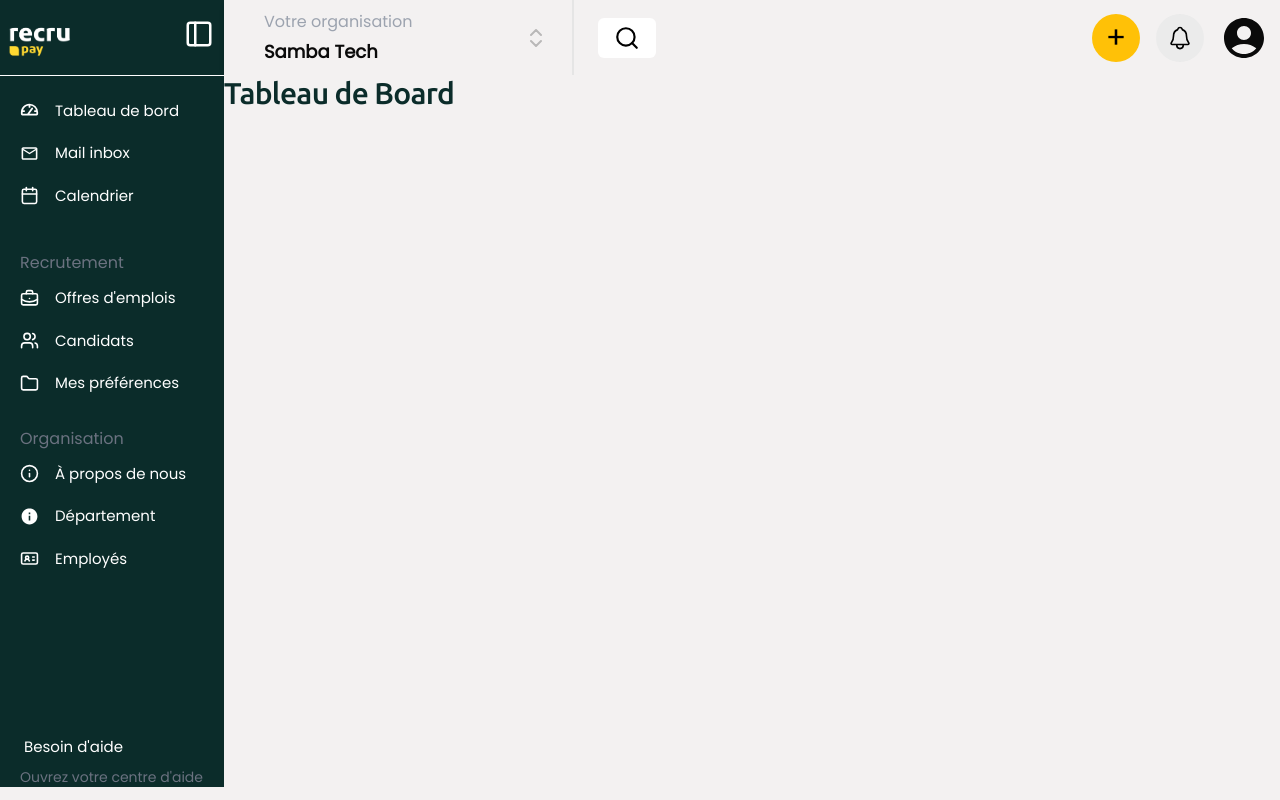
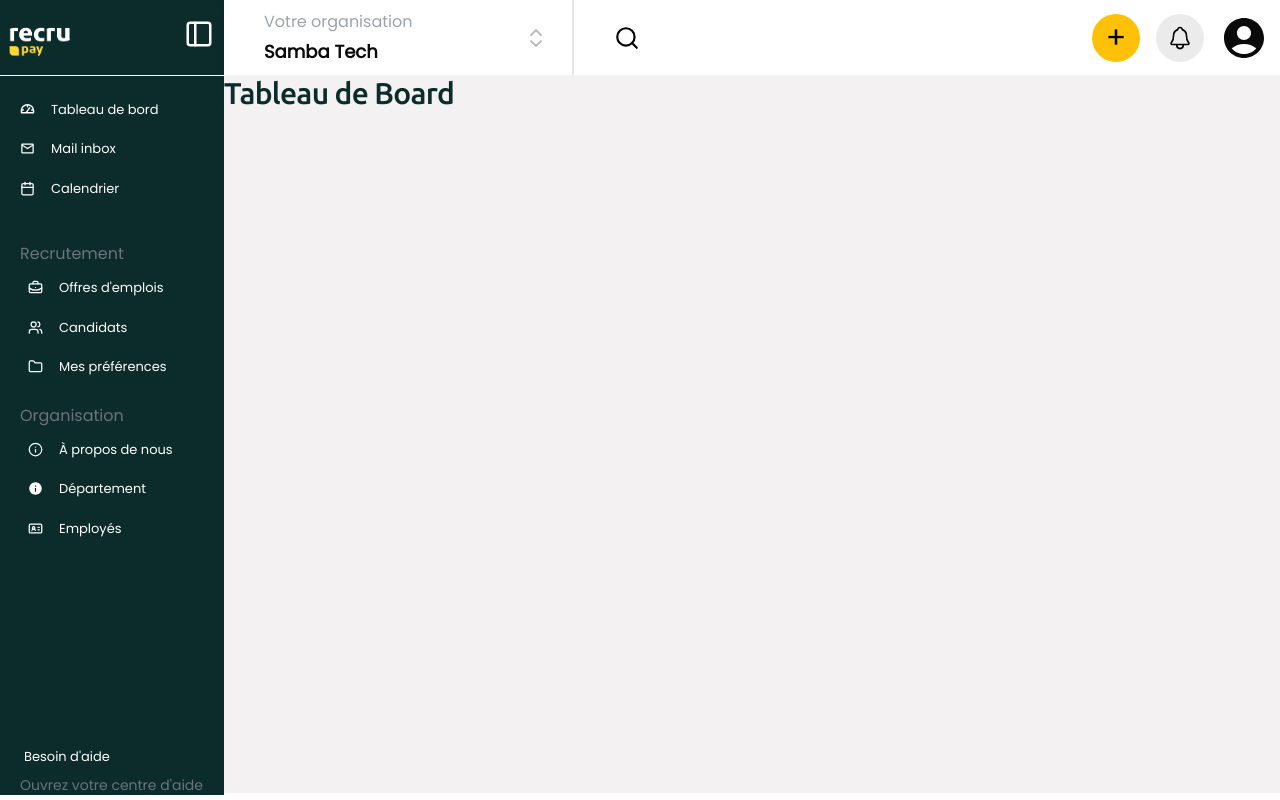
Before and after one commit to cruz-welandi/recruPay, a Next.js app: page / in a window 1280 px wide. Built offline with nearby package versions, Linux system fonts and the light colour scheme.

Commit message:
i change the layout

```diff
--- a/src/app/layout.tsx
+++ b/src/app/layout.tsx
@@ -29,7 +29,7 @@ export default function RootLayout({
 }>) {
   return (
     <html lang="en">
-      <body className={` ${poppins.variable} ${ubuntu.variable} font-poppins flex bg-[#f3f1f1]`} >
+      <body className={` ${poppins.variable} ${ubuntu.variable} font-poppins flex `} >
 
         <SideBar/>
 
@@ -40,7 +40,6 @@ export default function RootLayout({
             {children}
           </div>
         </div>
-
       </body>
     </html>
   );
--- a/src/components/Link.tsx
+++ b/src/components/Link.tsx
@@ -23,7 +23,7 @@ const Link: React.FC<SideBarProps> = ({ label, size, Icon, link ,selected,onclic
             onClick={()=>onclick(link)}
             className={`pt-[12px] pl-2 flex gap-4 items-center text-white text-md rounded-sm pb-2 ${selected ? 'bg-theme-2' : ''}`}
         >
-            <Icon size={19} />
+            <Icon size={15} />
             <button style={{ fontSize: size ? size : 8 }}>
                 {label}
             </button>
--- a/src/components/SideBar.tsx
+++ b/src/components/SideBar.tsx
@@ -10,7 +10,7 @@ const SideBar = () => {
      const [ linkSelected,setLinkSelected]=React.useState("");
     const handleWelcomePage = (event:any) => {
         event.preventDefault();
-        window.location.reload();
+        window.location.href="/";
     };
 
     const toggleSidebar = () => {
@@ -20,9 +20,9 @@ const SideBar = () => {
 setLinkSelected(link)
    }
     return (
-        <div>
+        <div className=''>
             {/* Header Section */}
-            <div className=' flex justify-between py-3 pt-[19px] pr-[10px]  w-56 bg-theme-1'>
+            <div className='   flex justify-between py-3 pt-[19px] pr-[10px]  w-56 bg-theme-1'>
                 <span className='text-2xl'>
                     <a href='/' onClick={handleWelcomePage}>
                         <img src='/logo-fond-vert.png' height={80} width={80} alt="Logo" />
@@ -33,41 +33,49 @@ setLinkSelected(link)
                 </div>
             </div>
             {/* Sidebar Section */}
-            <div className={`h-[89vh] ${isExpanded ? 'w-56' : 'w-16 '} bg-theme-1  text-white flex flex-col justify-between transition-all duration-300 `}>
+            <div className={`h-[90vh] ${isExpanded ? 'w-56' : 'w-16 '} bg-theme-1  text-white flex flex-col justify-between transition-all duration-300 `}>
                 <div>
                     <div className='min-h-[1px] bg-white'></div>
                     <div className=' pt-[12px] pl-3 pr-4  cursor-pointer'>
                         {isExpanded ? (
-                            <>
-                                <Link label="Tableau de bord" size={15} Icon={PiGaugeBold} link={"/"} selected={linkSelected==="/"}  onclick={handleClick}/>
-                                <Link label="Mail inbox" size={15} Icon={MdOutlineMail} link={"/mail"} selected={linkSelected==="/mail"}  onclick={handleClick} />
-                                <Link label="Calendrier" size={15} Icon={Calendar} link={"/Calendrier"}selected={linkSelected==="/Calendrier"}  onclick={handleClick} />
+                            <div className=''>
+                                <div>
+                                <Link label="Tableau de bord" size={13} Icon={PiGaugeBold} link={"/"} selected={linkSelected==="/"}  onclick={handleClick}/>
+                                <Link label="Mail inbox" size={13} Icon={MdOutlineMail} link={"/mail"} selected={linkSelected==="/mail"}  onclick={handleClick} />
+                                <Link label="Calendrier" size={13} Icon={Calendar} link={"/Calendrier"}selected={linkSelected==="/Calendrier"}  onclick={handleClick} />
+                                </div>
+                                <div className='pt-9 pl-2'>
 
-                                <h1 className='text-gray-500 pt-9 pl-2 text-md'>Recrutement</h1>
-                                <Link label="Offres d'emplois" size={15} Icon={BriefcaseBusiness} link={"/Offresdemplois"}  selected={linkSelected==="/Offresdemplois"}  onclick={handleClick}/>
-                                <Link label="Candidats" size={15} Icon={Users} link={"/Candidats"} selected={linkSelected==="/Candidats"}  onclick={handleClick} />
-                                <Link label="Mes préférences" size={15} Icon={Folder} link={"/Mespréférences"} selected={linkSelected==="/Mespréférences"}  onclick={handleClick} />
 
-                                <h1 className='text-gray-500 pl-2 pt-6 text-md'>Organisation</h1>
-                                <Link label="À propos de nous" size={15} Icon={Info} link={"/Àproposdenous"} selected={linkSelected==="/Àproposdenous"}  onclick={handleClick}/>
-                                <Link label="Département" size={15} Icon={MdInfo} link={"/Département"} selected={linkSelected==="/Département"}  onclick={handleClick} />
-                                <Link label="Employés" size={15} Icon={IdCard} link={"/Employés"}  selected={linkSelected==="/Employés"}  onclick={handleClick}/>
-                            </>
+                                <h1 className='text-gray-500  text-md'>Recrutement</h1>
+                                <Link label="Offres d'emplois" size={13} Icon={BriefcaseBusiness} link={"/Offresdemplois"}  selected={linkSelected==="/Offresdemplois"}  onclick={handleClick}/>
+                                <Link label="Candidats" size={13} Icon={Users} link={"/Candidats"} selected={linkSelected==="/Candidats"}  onclick={handleClick} />
+                                <Link label="Mes préférences" size={13} Icon={Folder} link={"/Mespréférences"} selected={linkSelected==="/Mespréférences"}  onclick={handleClick} />
+                                </div>
+                                <div className='pl-2 pt-[19px] text-md'>
+
+
+                                <h1 className='text-gray-500'>Organisation</h1>
+                                <Link label="À propos de nous" size={13} Icon={Info} link={"/Àproposdenous"} selected={linkSelected==="/Àproposdenous"}  onclick={handleClick}/>
+                                <Link label="Département" size={13} Icon={MdInfo} link={"/Département"} selected={linkSelected==="/Département"}  onclick={handleClick} />
+                                <Link label="Employés" size={13} Icon={IdCard} link={"/Employés"}  selected={linkSelected==="/Employés"}  onclick={handleClick}/>
+                                </div>
+                            </div>
                         ) : (
                             <div className='w-12'>
-                                <Link label="" size={15} Icon={PiGaugeBold} link={"/"}  selected={linkSelected==="/"}  onclick={handleClick}/>
-                                <Link label="" size={15} Icon={MdOutlineMail} link={"/Mailinbox"} selected={linkSelected==="/Mailinbox"}  onclick={handleClick} />
-                                <Link label="" size={15} Icon={Calendar} link={"/Calendrier"} selected={linkSelected==="/Calendrier"}  onclick={handleClick} />
+                                <Link label="" size={13} Icon={PiGaugeBold} link={"/"}  selected={linkSelected==="/"}  onclick={handleClick}/>
+                                <Link label="" size={13} Icon={MdOutlineMail} link={"/Mailinbox"} selected={linkSelected==="/Mailinbox"}  onclick={handleClick} />
+                                <Link label="" size={13} Icon={Calendar} link={"/Calendrier"} selected={linkSelected==="/Calendrier"}  onclick={handleClick} />
 
                                 <div className='pt-[24px]'>
-                                    <Link label="" size={15} Icon={BriefcaseBusiness} link={"/Offresdemplois"} selected={linkSelected==="/Offresdemplois"}  onclick={handleClick} />
-                                    <Link label="" size={15} Icon={Users} link={"/Candidats"}  selected={linkSelected==="/Candidats"}  onclick={handleClick}/>
-                                    <Link label="" size={15} Icon={Folder} link={"/Mespréférences"}  selected={linkSelected==="/Mespréférences"}  onclick={handleClick}/>
+                                    <Link label="" size={13} Icon={BriefcaseBusiness} link={"/Offresdemplois"} selected={linkSelected==="/Offresdemplois"}  onclick={handleClick} />
+                                    <Link label="" size={13} Icon={Users} link={"/Candidats"}  selected={linkSelected==="/Candidats"}  onclick={handleClick}/>
+                                    <Link label="" size={13} Icon={Folder} link={"/Mespréférences"}  selected={linkSelected==="/Mespréférences"}  onclick={handleClick}/>
                                 </div>
-                                <div className='pt-[28px]'>
-                                    <Link label="" size={15} Icon={Info} link={"/Àproposdenous"}  selected={linkSelected==="/Àproposdenous"}  onclick={handleClick}/>
-                                    <Link label="" size={15} Icon={MdInfo} link={"/Département"}  selected={linkSelected==="/Département"}  onclick={handleClick}/>
-                                    <Link label="" size={15} Icon={IdCard} link={"/Employés"}  selected={linkSelected==="/Employés"}  onclick={handleClick}/>
+                                <div className='py-[28px]'>
+                                    <Link label="" size={13} Icon={Info} link={"/Àproposdenous"}  selected={linkSelected==="/Àproposdenous"}  onclick={handleClick}/>
+                                    <Link label="" size={13} Icon={MdInfo} link={"/Département"}  selected={linkSelected==="/Département"}  onclick={handleClick}/>
+                                    <Link label="" size={13} Icon={IdCard} link={"/Employés"}  selected={linkSelected==="/Employés"}  onclick={handleClick}/>
                                 </div>
                             </div>
                         )}
@@ -76,11 +84,11 @@ setLinkSelected(link)
                 <div className='  cursor-pointer pr-4 '>
                  { isExpanded ?(
                     <div>
-                         <Link label="Besoin d'aide" size={15} link={"/Àproposdenous"} Icon={'symbol'}  selected={linkSelected==="/Àproposdenous"}  onclick={handleClick}/>
+                         <Link label="Besoin d'aide" size={13} link={"/besoindaide"} Icon={'symbol'}  selected={linkSelected==="/besoindaide"}  onclick={handleClick}/>
                         <p className='text-sm font-thin text-gray-500 px-5 text-nowrap'>Ouvrez votre centre d'aide</p>
                     </div>
                  ): <div className=' pl-2'>
-                     <Link label="" size={15} link={"/Àproposdenous"} Icon={CircleHelp}  selected={linkSelected==="/Àproposdenous"}  onclick={handleClick}/>
+                     <Link label="" size={13} link={"/besoindaide"} Icon={CircleHelp}  selected={linkSelected==="/besoindaide"}  onclick={handleClick}/>
                  </div>
                  }
 
```
